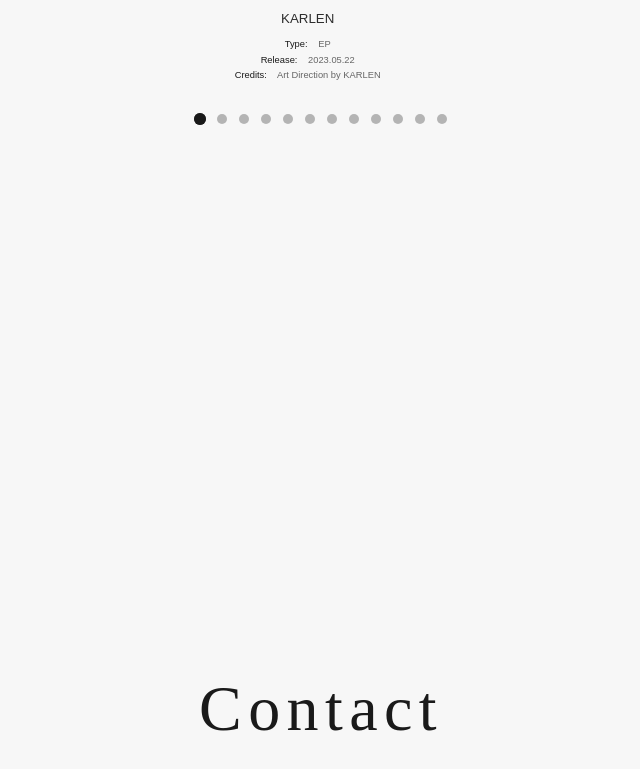
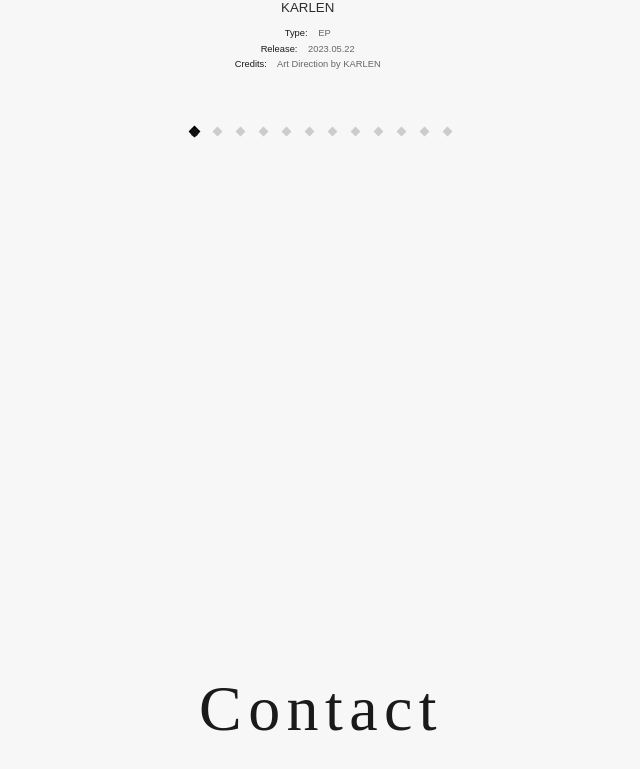
Before and after one commit to Nelrak-John/LL-web, a React (Vite) app: page / in a window 1280 px wide. Shown: the part 2181-2950 px from the top of the page, without its empty margins (319-959 px from the left). Built offline with nearby package versions, Linux system fonts and the light colour scheme; a web font is replaced by a local one.

Commit message:
[기능]페이지네이션 디자인 변경

```diff
--- a/src/index.css
+++ b/src/index.css
@@ -1029,3 +1029,64 @@ section > * {
   overflow: hidden !important;
   pointer-events: none !important; /* 마우스 클릭, 호버 인터랙션 차단 */
 }
+/* 사이트 전체에서 공유할 시그니처 섹션 타이틀 스타일 */
+.section-title {
+  font-family: 'Syne', 'Montserrat', sans-serif;
+  font-size: 3.5rem;         /* 데스크톱 기본 크기 */
+  font-weight: 800;
+  letter-spacing: -0.03em;
+  text-align: center;
+  text-transform: uppercase;
+  margin-bottom: 2rem;       /* 섹션 아래쪽과의 기본 간격 확보 */
+}
+
+/* 💻 웹페이지 사이즈를 줄였을 때 (태블릿 & 모바일 가로) */
+@media (max-width: 1024px) {
+  .section-title {
+    font-size: 2.8rem;
+  }
+}
+
+/* 📱 스마트폰 화면 규격 (모바일 세로) */
+@media (max-width: 768px) {
+  .section-title {
+    font-size: 2.2rem;       /* 화면 밖으로 깨지지 않는 최적의 크기 */
+    letter-spacing: -0.02em; /* 모바일에서는 가독성을 위해 자간을 살짝 조절 */
+  }
+}
+
+/* ----------------------------------------------------
+   최종 마감: 페이지네이션 도트 - 정마름모 변환 및 20% 압축 세팅
+   ---------------------------------------------------- */
+.carousel-pagination {
+  display: flex;
+  justify-content: center;
+  gap: 16px;       /* 도트 사이의 정갈한 간격 */
+  margin-top: 25px;
+}
+
+.carousel-pagination .pagination-dot {
+  /* 1. 원형 속성을 지우고 완벽한 사각형으로 깎음 */
+  border-radius: 0% !important;
+
+  /* 2. 정확히 45도 틀어서 날카로운 정마름모(다이아몬드) 구현 */
+  transform: rotate(45deg);
+
+  /* 3. 기존 대비 약 20% 압축한 컴팩트 밸런스 수치 */
+  width: 7px !important;
+  height: 7px !important;
+  background-color: #cccccc; /* 비활성화 상태의 은은한 그레이 */
+  border: none;
+  cursor: pointer;
+  padding: 0;
+
+  /* 4. 전환 시 부드러운 하드웨어 가속 트랜지션 */
+  transition: all 0.3s cubic-bezier(0.25, 1, 0.5, 1);
+}
+
+/* 현재 보고 있는 슬라이드의 마름모 활성화(Active) 및 호버 세팅 */
+.carousel-pagination .pagination-dot.active,
+.carousel-pagination .pagination-dot:hover {
+  background-color: #000000; /* 활성화 시 묵직한 딥 블랙 */
+  transform: rotate(45deg) scale(1.2); /* 활성화 시 살짝 피드백 스케일업 */
+}
```
